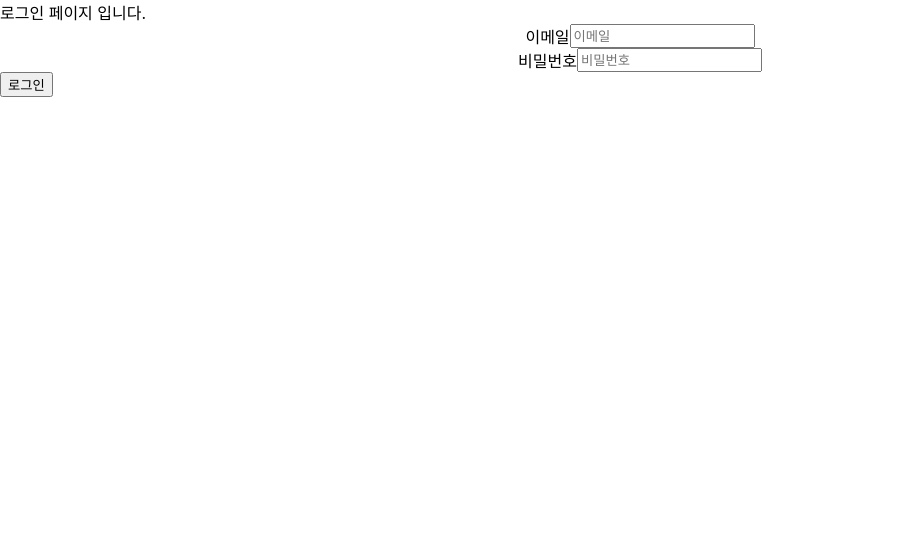
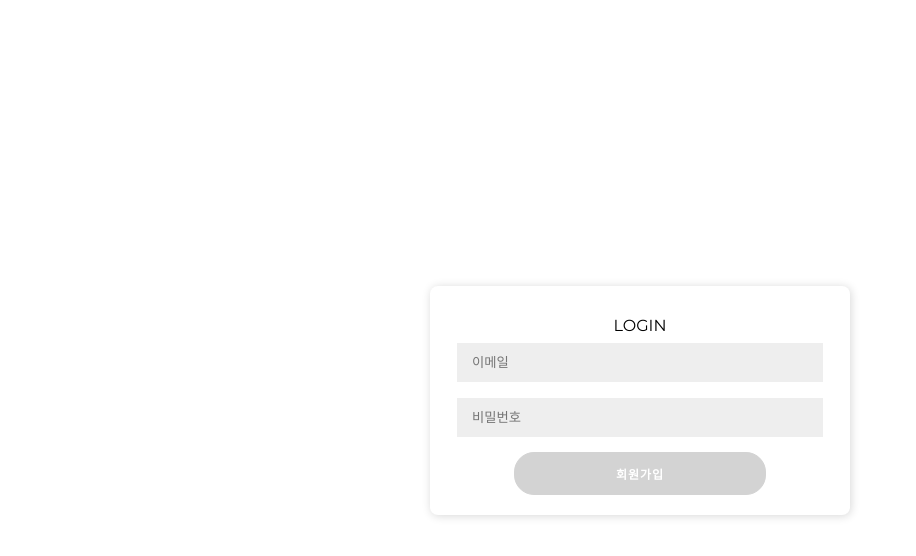
Before and after one commit to MiJungle/wanted-pre-onboarding-frontend, a React (Create React App) app in the folder client/: page / in a window 1280 px wide. Shown: the top 556 px of the page, without its empty margins (0-916 px from the left). Built offline with nearby package versions, Linux system fonts and the light colour scheme.

Commit message:
add SignIn & SignUp & Todo & TodoList css

```diff
--- a/client/src/App.css
+++ b/client/src/App.css
@@ -1,14 +1,18 @@
+@import url('https://fonts.googleapis.com/css?family=Montserrat:400,800');
+
 /* signup page */
-.signup-form-container {
+.signup-form-container , .signin-form-container {
   text-align: center;
   width: 100vw;
   height: 100vh;
   display: flex;
   justify-content: center;
   align-items: center;
+  font-family: 'Montserrat', sans-serif;
+
 }
 
-.signup-form {
+.signup-form , .signin-form{
   display: flex;
   flex-direction: column;
   width: 420px;
@@ -17,17 +21,136 @@
   padding-bottom: 20px;
   border-radius: 8px;
   background-color: white;
-  margin: 3px;
 }
 
-.formbox  {
+.formbox{
   display: flex;
+  flex-direction: column;
+  align-items: center;
   justify-content: center;
+
 }
-.activebton {
-  background-color: green;
+.emailMessage , .passwordMessage{
+  font-size: 11px;
+}
+
+
+/* button {
+	border-radius: 20px;
+	font-size: 12px;
+	font-weight: bold;
+	padding: 12px 45px;
+	letter-spacing: 1px;
+  margin-top: 7px;
+  width: 60%;
+  transition: transform 3ms ease-in;
+	text-transform: uppercase;
+  align-self: center;
+} */
+
+button:active {
+	transform: scale(0.95);
+}
+
+button:focus {
+	outline: none;
+}
+
+.activebtn {
+  background-color:hsl(155, 71%, 53%);
+  border: 1px solid  hsl(155, 71%, 53%);
+  color: white;
+  transition: transform 3ms ease-in;
+  border-radius: 20px;
+	font-size: 12px;
+	font-weight: bold;
+	padding: 12px 45px;
+	letter-spacing: 1px;
+  margin-top: 7px;
+  width: 60%;
+  transition: transform 3ms ease-in;
+	text-transform: uppercase;
+  align-self: center;
+
 }
 
 .unactivebtn {
   background-color: lightgrey;
+  color: white;
+	border: 1px solid  lightgrey;
+  border-radius: 20px;
+	font-size: 12px;
+	font-weight: bold;
+	padding: 12px 45px;
+	letter-spacing: 1px;
+  margin-top: 7px;
+  width: 60%;
+  transition: transform 3ms ease-in;
+	text-transform: uppercase;
+  align-self: center;
+
 }
+
+input {
+  background-color: #eee;
+	border: none;
+	padding: 12px 15px;
+	margin: 8px 0;
+	width: 80%;
+}
+
+/* todo list page */
+
+.todo-list-form-container{
+  margin: 50px auto;
+  padding: 20px;
+  display: flex;
+  flex-direction: column;
+  box-shadow: rgb(0 0 0 / 16%) 1px 1px 10px;
+  align-items: center;
+  font-family: 'Montserrat', sans-serif;
+  width: 30vw;
+  height: 60vh;
+  text-align: center;
+  justify-content: flex-start;
+  font-family: 'Montserrat', sans-serif;
+
+}
+.todo-list-container {
+  width: 100%;
+}
+.todo-list-container input {
+  width: 40%;
+
+}
+
+/* todo page */
+.todo {
+  display: flex;
+  justify-content: space-around;
+  width: 100%;
+
+}
+input.checkbox {
+  margin: 0 5px;
+  width: 20px;
+}
+.edit , .delete , .save{
+  margin-left: 5px;
+  width: 60px;
+  height: 30px;
+	letter-spacing: 1px;
+  font-weight: bold;
+	padding: 1px 5px;
+  align-self: center;
+  border: none;
+  border-radius: 20px;
+}
+
+input.todo-text {
+  width: 100%;
+}
+input.todo-text- {
+  border: 5px solid hsl(155, 71%, 53%);
+  border-radius: 20px;
+}
--- a/client/src/pages/SignIn.js
+++ b/client/src/pages/SignIn.js
@@ -84,40 +84,36 @@ async (e) => {
 
 
     return (
-        <>
-        로그인 페이지 입니다.
-        <form onSubmit= {onSubmit}>
-          {errorMessage}
+      <div className="signin-form-container">
+        <form  className="signin-form" onSubmit= {onSubmit}>
+        LOGIN
+
         <div className="formbox">
-          이메일<input
+          <input
             onChange={ (e) => {onChangeEmail(e); } }
-            passwordText=" "
-            title="이메일 확인"
             placeholder="이메일"
             typeTitle="emailConfirm"
           />
           {email.length >0 && (
-            <span className={`message ${isEmail ? 'success' : 'error'}`}>{emailMessage}</span>
+            <span className="emailMessage">{emailMessage}</span>
           )}
         </div>
         <div className="formbox">
-          비밀번호<input
+          <input
             onChange={(e)=> {onChangePassword(e);}}
-            passwordText=" "
-            title="비밀번호 확인"
             placeholder="비밀번호"
             typeTitle="passwordConfirm"
           />
           {password.length <=8 && (
-            <span className={`message ${isPassword ? 'success' : 'error'}`}>{passwordMessage}</span>
+            <span className="passwordMessage">{passwordMessage}</span>
           )}
         </div>
-            {/* // <button className="activebton" onClick={checkValue}>제출</button> : <button onClick={checkValue} className="unactivebtn">제출</button>} */}
-
-        <button type='sumbit'>로그인</button>
+            {errorMessage}
+            {isEmail && password.length>=8?
+                <button type='sumbit' className="activebtn" >회원가입</button>: <button  type='sumbit' className="unactivebtn">회원가입</button>}
 
         </form>
-        </>
+        </div>
     )
 }
 export default SignIn;
--- a/client/src/pages/SignUp.js
+++ b/client/src/pages/SignUp.js
@@ -79,7 +79,7 @@ const onChangeEmail= useCallback((e) => {
         <div className="signup-form-container">
           <form  className="signup-form" onSubmit= {onSubmit}>
 
-          <div> 회원가입 페이지 입니다.</div>
+          <div> SIGN UP</div>
 
             <div className="formbox">
               <input
@@ -88,7 +88,7 @@ const onChangeEmail= useCallback((e) => {
                 typeTitle="emailConfirm"
               />
               {email.length >0 && (
-                <span className={`message ${isEmail ? 'success' : 'error'}`}>{emailMessage}</span>
+                <div className="emailMessage">{emailMessage}</div>
               )}
             </div>
             <div className="formbox">
@@ -98,11 +98,11 @@ const onChangeEmail= useCallback((e) => {
                 typeTitle="passwordConfirm"
               />
               {password.length <=8 && (
-                <span className={`message ${isPassword ? 'success' : 'error'}`}>{passwordMessage}</span>
+                <div className="passwordMessage">{passwordMessage}</div>
               )}
             </div>
             {isEmail && password.length>=8?
-                <button type='sumbit' className="activebton" >회원가입</button>: <button  type='sumbit' className="unactivebtn">회원가입</button>}
+                <button type='sumbit' className="activebtn" >회원가입</button>: <button  type='sumbit' className="unactivebtn">회원가입</button>}
           </form>
       </div>
         )
--- a/client/src/pages/Todo.js
+++ b/client/src/pages/Todo.js
@@ -70,35 +70,39 @@ function Todo ({ todoContent, getTodoList }) {
     return (
       <div>
         {clickEdit ? (
-          <div>
+          <div className="todo">
             <input
+            className="checkbox"
             type='checkbox'
             checked={todoContent.isCompleted}
             onChange={handleCheck}
             />
             <input
+            className = {`todo-text-${diableInput}`}
             disabled={diableInput}
             value={updateTodo}
             onChange={(e) => setUpdateTodo(e.target.value)}
             completed='default'
             />
-            <button onClick={()=>{editTodo();setDisableInput(''); }}> 수정</button>
-            <button onClick={() => {setClickEdit(false); setDisableInput('disable'); }} >취소</button>
+            <button className= "edit" onClick={()=>{editTodo();setDisableInput(''); }}> 수정</button>
+            <button className= "delete" onClick={() => {setClickEdit(false); setDisableInput('disable'); }} >취소</button>
           </div>
         ) : (
-          <div>
+          <div className="todo">
             <input
+            className="checkbox"
             type='checkbox'
             checked={todoContent.isCompleted}
             onChange={handleCheck}
             />
             <input
+            className = {`todo-text-${diableInput}`}
             disabled={diableInput}
             value={todoContent.todo}
             completed={todoContent.isCompleted ? "line-through" : "default"}
             />
-            <button onClick={()=>{setClickEdit(true);setDisableInput(''); }} >수정</button>
-            <button onClick={DeleteTodo} >{" "}삭제</button>
+            <button className= "edit" onClick={()=>{setClickEdit(true);setDisableInput(''); }} >수정</button>
+            <button className= "delete"  onClick={DeleteTodo} >{" "}삭제</button>
           </div>
         )}
       </div>
--- a/client/src/pages/TodoList.js
+++ b/client/src/pages/TodoList.js
@@ -60,10 +60,10 @@ function TodoList (){
     };
 
     return (
-        <>
-        <form onSubmit= {onSubmit} >
-        <div> To Do List 입니다</div>
-
+      <div className="todo-list-form-container">
+        <form className="todo-list-container" onSubmit= {onSubmit} >
+          To Do List
+          <div >
             <input
                 type='text'
                 placeholder='To Do List를 작성해주세요'
@@ -72,6 +72,7 @@ function TodoList (){
                 }}
                 required
               />
+            <button className= "save"  type='submit'>저장</button>
 
               <div className="todo">
               {todoList.map((todo) => { return (
@@ -83,9 +84,9 @@ function TodoList (){
 
                 </div>
 
-      <button type='submit'>저장</button>
+          </div>
         </form>
-        </>
+      </div>
     )
 }
 export default  TodoList;
```
Lines whose indentation alone changed are shown as unchanged.
